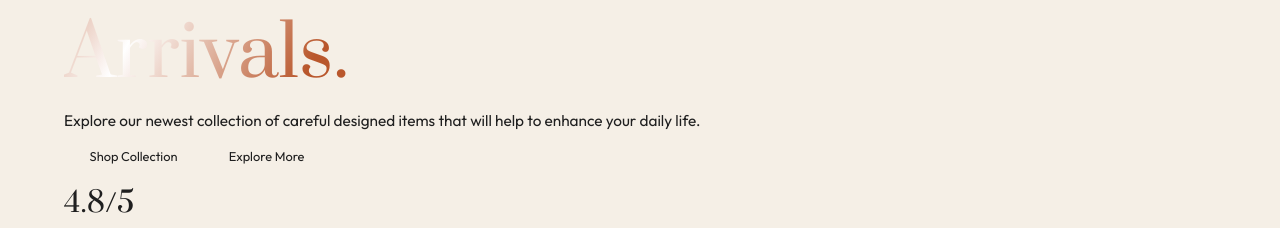
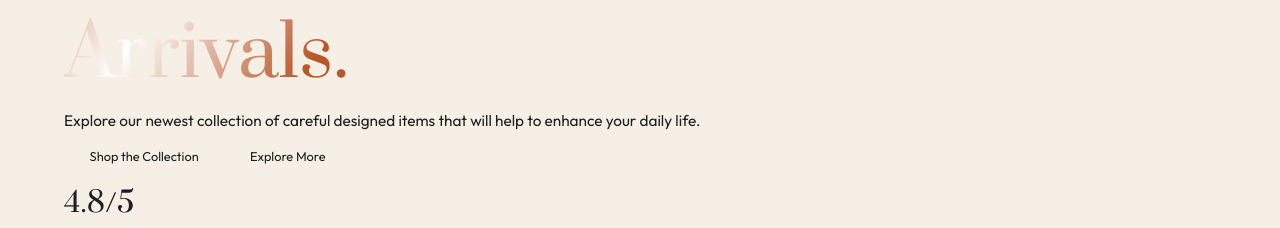
Before and after one commit to dr-muneeb-ai/GURAV, a React (Vite) app in the folder frontend/: page / in a window 1280 px wide. Shown: the part 1060-1288 px from the top of the page. Built offline with nearby package versions, Linux system fonts and the light colour scheme; no server answers.

Commit message:
Updated project

```diff
--- a/frontend/src/components/Hero.jsx
+++ b/frontend/src/components/Hero.jsx
@@ -101,7 +101,7 @@ const Hero = () => {
                   fontSize: "clamp(0.8rem, 1vw, 0.875rem)",
                 }}
               >
-                Shop Collection
+                Shop the Collection
               </button>
 
 
```
